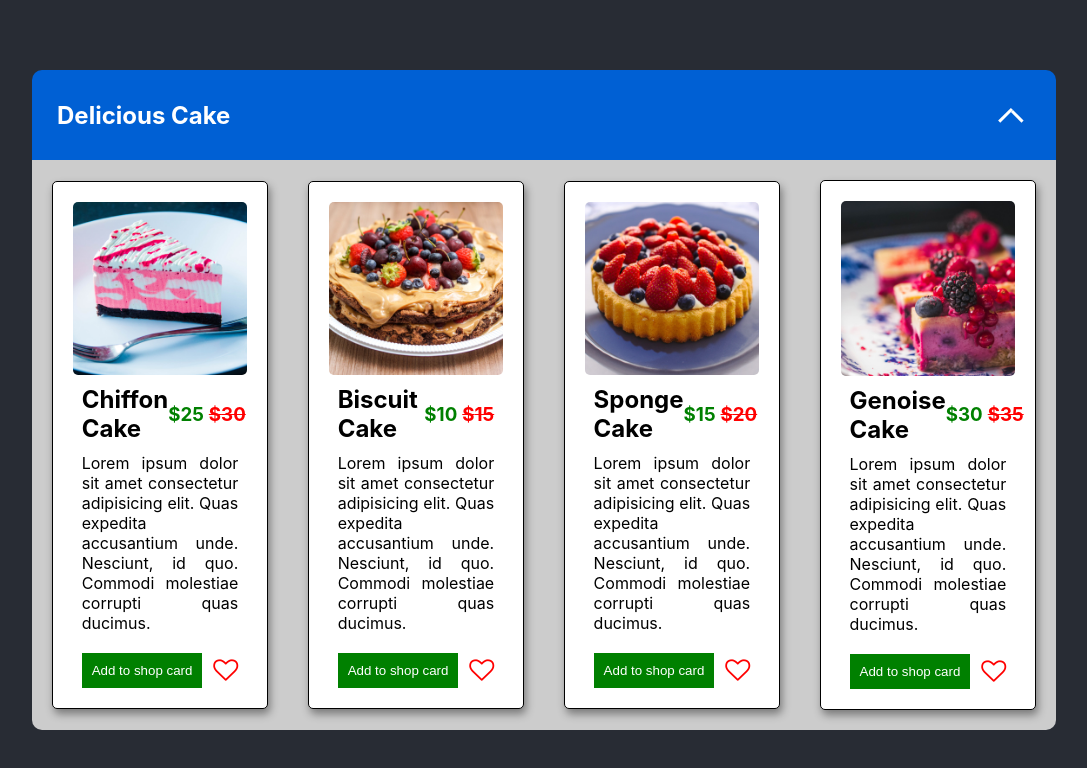
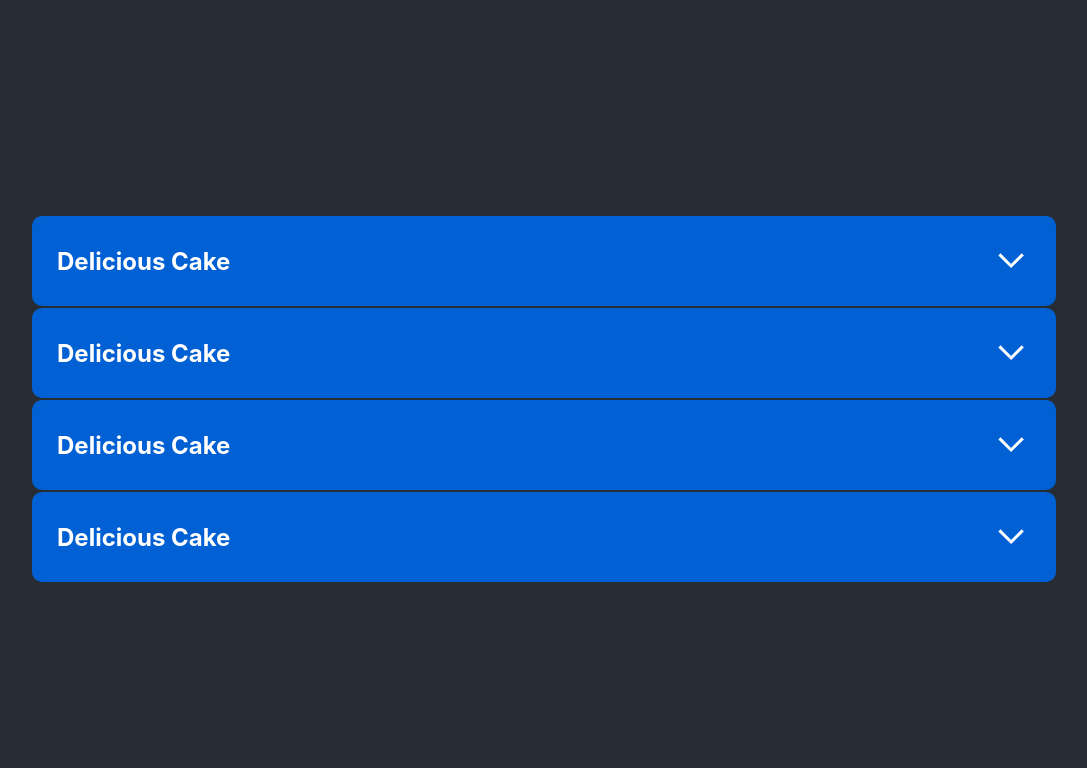
Before and after one commit to BehnamBorhani/Accordion-Exercise, a React (Create React App) app: page / in a window 1280 px wide. Shown: the top 768 px of the page, without its empty margins (96-1183 px from the left). Built offline with nearby package versions, Linux system fonts and the light colour scheme.

Commit message:
add some accordion

```diff
--- a/package.json
+++ b/package.json
@@ -6,6 +6,7 @@
     "@testing-library/jest-dom": "^5.16.5",
     "@testing-library/react": "^13.4.0",
     "@testing-library/user-event": "^13.5.0",
+    "node-sass": "^7.0.3",
     "react": "^18.2.0",
     "react-dom": "^18.2.0",
     "react-scripts": "5.0.1",
--- a/src/App.js
+++ b/src/App.js
@@ -6,6 +6,9 @@ function App() {
       <>
          <header className="App-header">
             <Accordion />
+            <Accordion />
+            <Accordion />
+            <Accordion />
          </header>
       </>
    );
--- a/src/components/accordions/Accordion.css
+++ b/src/components/accordions/Accordion.css
@@ -1,6 +1,10 @@
+.accordion {
+   padding-bottom: 2px;
+   width: 80%;
+}
+
 .header {
    background-color: rgb(0, 96, 212);
-   width: 80%;
    display: flex;
    justify-content: space-between;
    align-items: center;
@@ -54,7 +58,6 @@
 }
 
 .header ~ .content {
-   width: 80%;
    height: 0;
    background-color: #ccc;
    display: flex;
@@ -65,6 +68,6 @@
 }
 
 .header.active ~ .content {
-   height: 570px;
+   height: 500px;
    border-radius: 0 0 10px 10px;
 }
--- a/src/components/accordions/Accordion.js
+++ b/src/components/accordions/Accordion.js
@@ -7,14 +7,29 @@ import menu7 from "../../images/menu7.jpg";
 import menu9 from "../../images/menu9.jpg";
 
 class Accordion extends Component {
-   toggler = () => {
-      document.querySelector(".header").classList.toggle("active");
+   constructor() {
+      super();
+      this.state = {
+         name: "Behnam",
+      };
+   }
+
+   toggler = (event) => {
+      const allHeaders = document.querySelectorAll(".header");
+      allHeaders.forEach((header) => {
+         if (event.target === header) {
+            event.currentTarget.classList.toggle("active");
+         } else {
+            header.classList.remove("active");
+         }
+      });
    };
 
    render() {
       return (
          <>
-            <div className="header active" onClick={this.toggler}>
+            <div className="accordion">
+               <div className="header" onClick={this.toggler}>
                   <h2>Delicious Cake</h2>
                   <span></span>
                </div>
@@ -25,6 +40,7 @@ class Accordion extends Component {
                   <Card img={menu7} title="Sponge Cake" price="20" />
                   <Card img={menu9} title="Genoise Cake" price="35" />
                </div>
+            </div>
          </>
       );
    }
--- a/src/components/cards/Card.css
+++ b/src/components/cards/Card.css
@@ -15,6 +15,7 @@
 
 .card img {
    width: 100%;
+   height: 200px;
    object-fit: cover;
    object-position: center;
    border-radius: 5px;
```
Also changed, not shown: 1 other file (tests, documents, lock files or other folders). Lines whose indentation alone changed are shown as unchanged.
